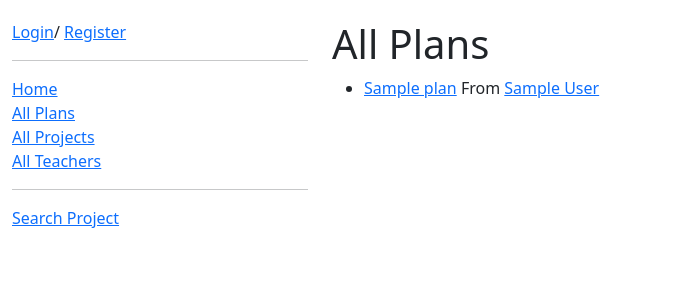
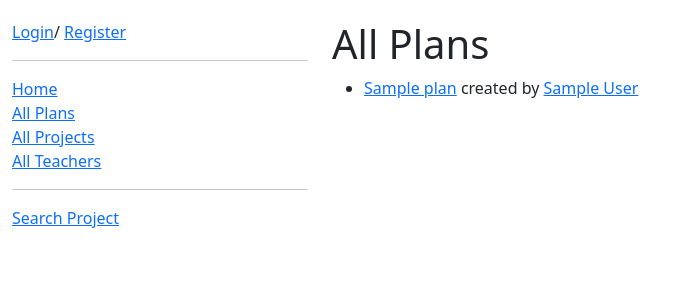
Before and after one commit to Distributed-System-Course/Piggy-ProjG, a Django app: page /plans/ in a window 1280 px wide. Shown: the top 300 px of the page, without its empty margins (0-687 px from the left). Run offline with Django 3.2, Linux system fonts and the light colour scheme; tables that the repository leaves empty hold one stand-in row (Sample ...).

Commit message:
fix: word conduction in 'plan.html'

```diff
--- a/PiggyProjG/piggy/templates/piggy/plans.html
+++ b/PiggyProjG/piggy/templates/piggy/plans.html
@@ -12,7 +12,7 @@
             {% for plan in all_plans %}
             <li>
                 <a href="{% url 'piggy:plan_detail' plan.id %}">{{ plan.name }}</a>
-                From
+                created by
                 <a href="{% url 'piggy:teacher_detail' plan.teacher.id %}">{{ plan.teacher.name }}<a>
             </li>
             {% endfor %}
```
